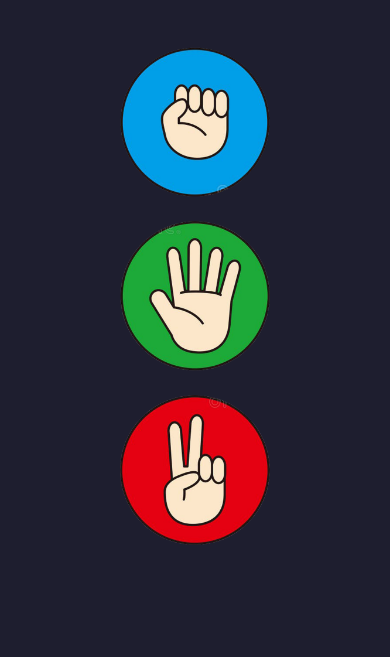
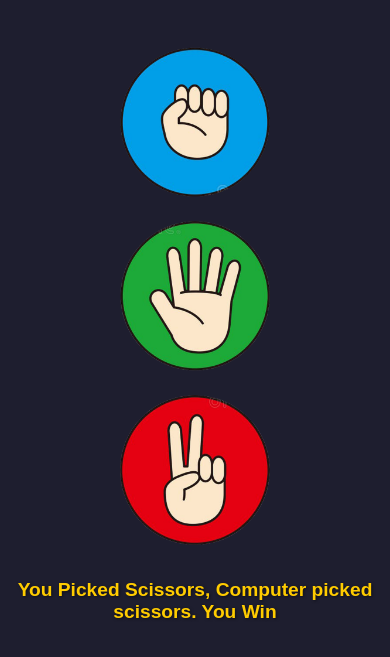
Before and after one commit to iMohamedHassan/Rock-Paper-Scissors, a plain HTML site: page index.html in a window 390 px wide. Both pictures are taken after a click on the link 195 px from the left and 288 px from the top of the page. Shown: the part 97-754 px from the top of the page. Drawn offline with Linux system fonts and the light colour scheme.

Commit message:
new changes no alert

```diff
--- a/index.html
+++ b/index.html
@@ -59,6 +59,14 @@
         box-shadow: 0 4px 10px rgba(255, 255, 255, 0.1);
       }
 
+      #printResult {
+        margin-top: 30px;
+        font-size: 1.5rem;
+        font-weight: bold;
+        color: #ffcc00;
+        text-shadow: 1px 1px 3px rgba(0, 0, 0, 0.5);
+      }
+
       footer {
         margin-top: 50px;
         font-size: 0.9rem;
@@ -66,7 +74,7 @@
       }
 
       /* Media Query for Tablets */
-      @media (max-width: 768px) {
+      @media (max-width: 768px) and (min-width: 481px) {
         h1 {
           font-size: 2.5rem;
         }
@@ -83,6 +91,10 @@
         .Game-Container img {
           width: 200px;
           height: 200px;
+        }
+
+        #printResult {
+          font-size: 1.3rem;
         }
       }
 
@@ -105,6 +117,10 @@
         .Game-Container img {
           width: 150px;
           height: 150px;
+        }
+
+        #printResult {
+          font-size: 1.2rem;
         }
       }
     </style>
@@ -134,6 +150,8 @@
       </div>
     </div>
 
+      <p id="printResult"></p>
+
     <script src="./main.js"></script>
   </body>
 </html>
--- a/main.js
+++ b/main.js
@@ -294,7 +294,9 @@ function rock(){
     result = 'You Win';
   }
 
-  alert(`You Picked Rock, Computer picked ${computerMove}. ${result}`);
+  let printResult = document.querySelector('#printResult');
+
+  printResult.textContent = `You Picked Scissors, Computer picked ${computerMove}. ${result}`;
 }
 function paper(){
   const rock = "rock";
@@ -323,7 +325,9 @@ function paper(){
     result = 'You Lose';
   }
 
-  alert(`You Picked Paper, Computer picked ${computerMove}. ${result}`);
+  let printResult = document.querySelector('#printResult');
+
+  printResult.textContent = `You Picked Scissors, Computer picked ${computerMove}. ${result}`;
 }
 function scissors(){
   const rock = "rock";
@@ -353,5 +357,7 @@ function scissors(){
     result = 'Tie';
   }
 
-  alert(`You Picked Scissors, Computer picked ${computerMove}. ${result}`);
+  let printResult = document.querySelector('#printResult');
+
+  printResult.textContent = `You Picked Scissors, Computer picked ${computerMove}. ${result}`;
 }
```
